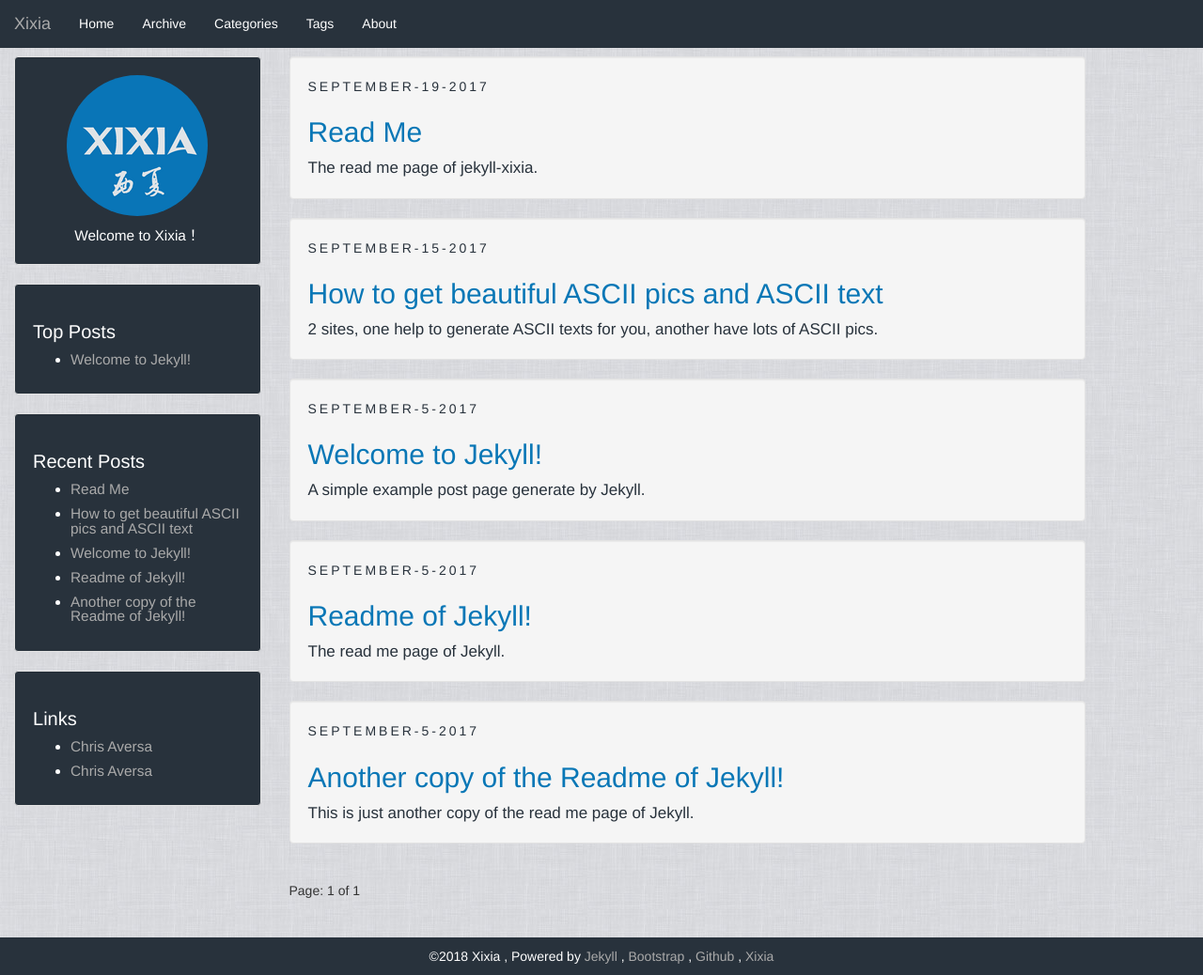
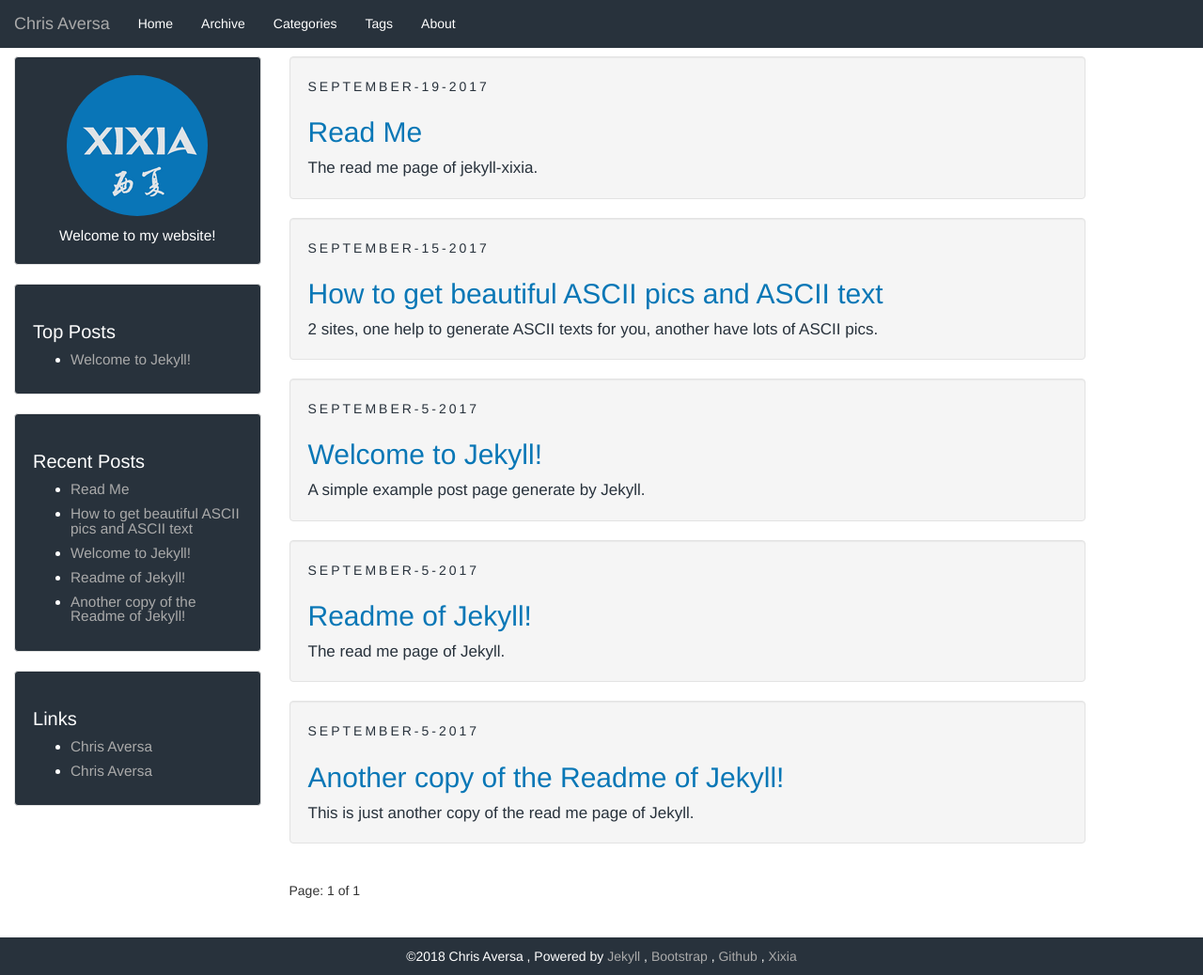
Before and after one commit to chrisaversa/chrisaversa.github.io, a Jekyll site: the page built from index.html, in a window 1280 px wide and 1038 px high. Shown: the whole window at 94% size. Built offline with Jekyll 4.4.1, drawn with Linux system fonts in a browser that asks for light colours; the list of posts is cut into pages by our own code.

Commit message:
Updated base url

```diff
--- a/_config.yml
+++ b/_config.yml
@@ -1,16 +1,16 @@
 # Jekyll configuration
 
-name: Xixia
-description: Welcome to Xixia！
+name: Chris Aversa
+description: Welcome to my website!
 
 # url is currently only used only for the RSS feed in feed.xml
-url: https://github.com/zxixia/jekyll-xixia
+url: https://github.com/chrisaversa/chrisaversa.github.io
 
 # baseurl will often be '', but for a project page on gh-pages, it needs to
 # be the project name.
 # *** IMPORTANT: If your local "jekyll serve" throws errors change this to '' or
 #     run it like so: jekyll serve --baseurl=''
-baseurl: '/jekyll-xixia'
+baseurl: '/chrisaversa.github.io'
 ## default date_format
 date_format:
   title: "%B-%-d-%Y"
```
